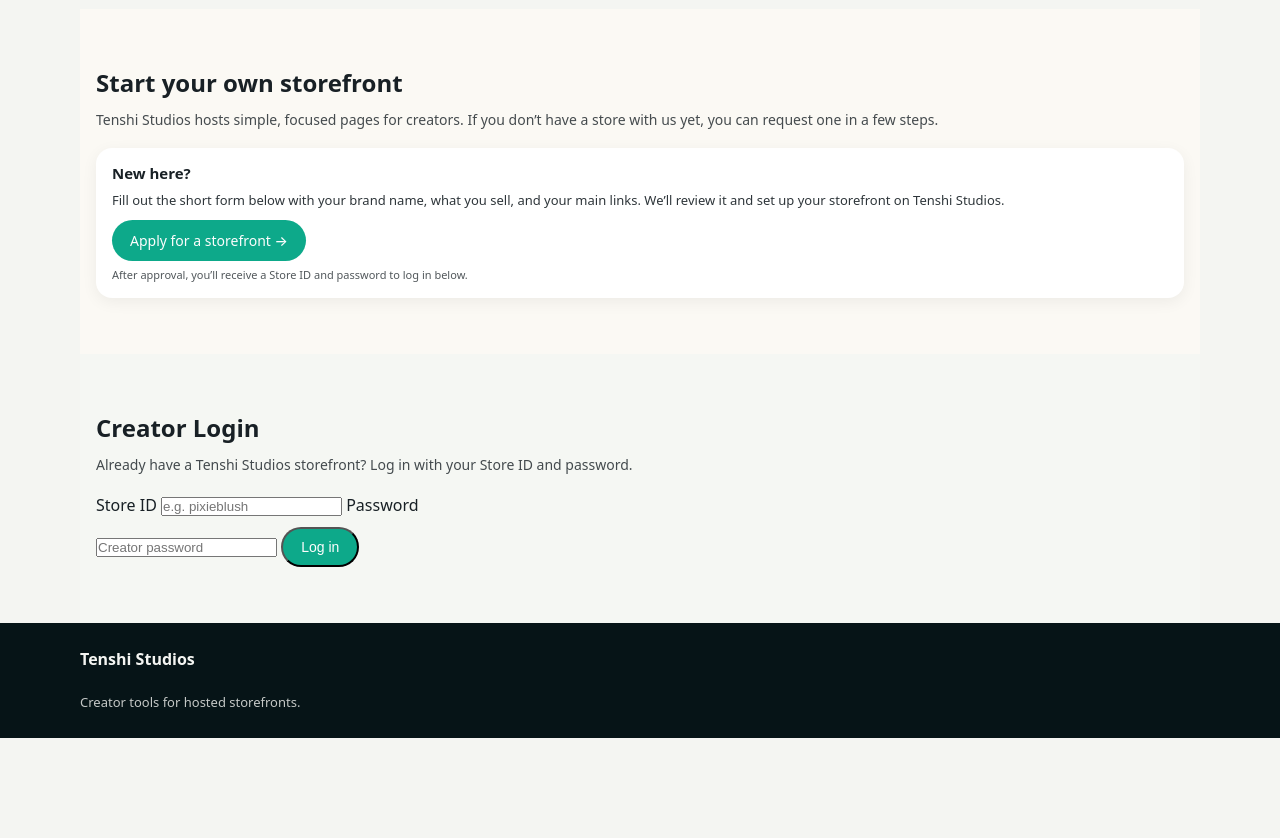
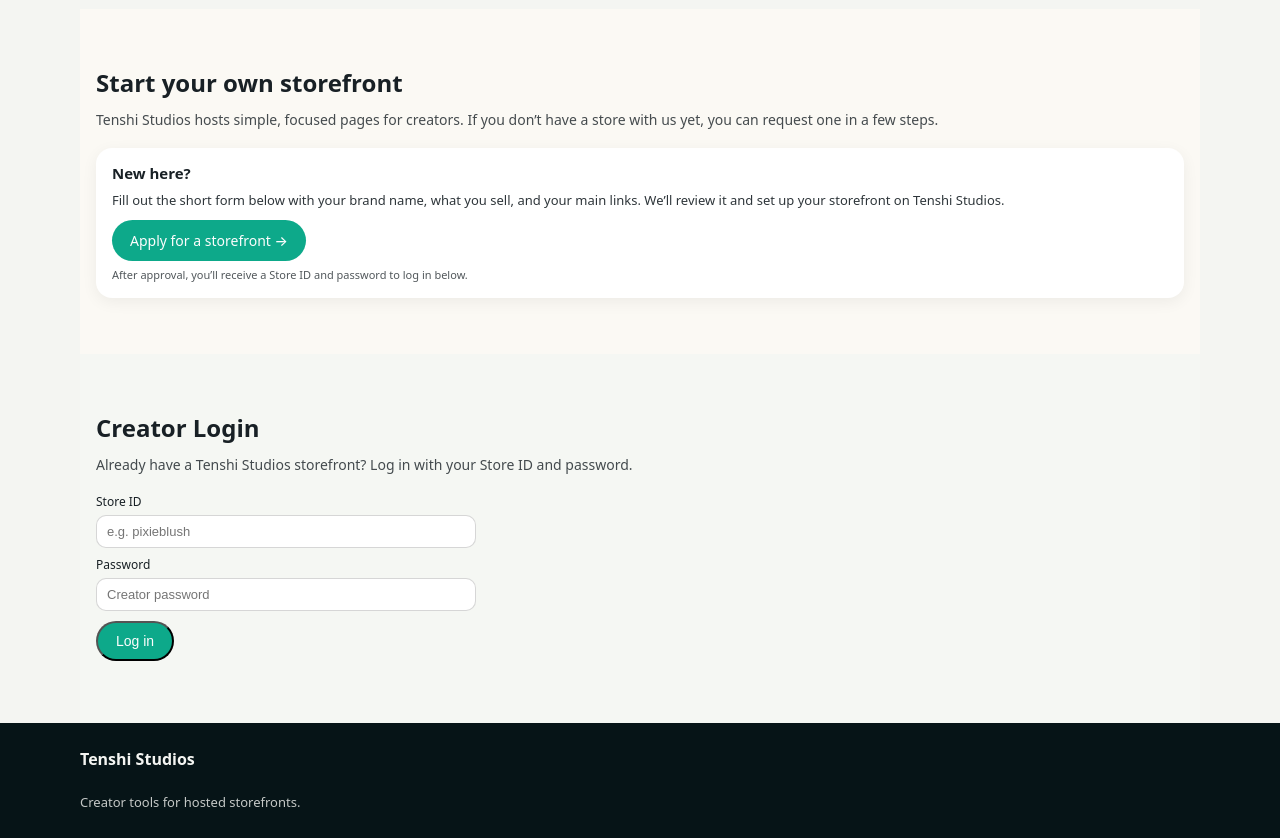
Before and after one commit to Tenshi90/tenshi-studios, a plain HTML site: page creator-login.html in a window 1280 px wide. Shown: the part 71-909 px from the top of the page. Before the commit the page ends 809 px from the top, so only its background shows below. Drawn offline with Linux system fonts and the light colour scheme.

Commit message:
Enhance styles for form fields and auth messages
Added styles for form fields and authentication messages.

```diff
--- a/styles.css
+++ b/styles.css
@@ -465,6 +465,33 @@ body {
 main {
   max-width: 1120px;
   margin: 0 auto;
+}.field-label {
+  display: block;
+  font-size: 12px;
+  margin-top: 8px;
+  margin-bottom: 4px;
+}
+
+.field-input {
+  width: 100%;
+  padding: 8px 10px;
+  border-radius: 10px;
+  border: 1px solid rgba(0, 0, 0, 0.16);
+  font-size: 13px;
+  background: #ffffff;
+}
+
+.auth-message {
+  font-size: 12px;
+  margin-top: 6px;
+}
+
+.auth-error {
+  color: #c0392b;
+}
+
+.auth-success {
+  color: #0da98a;
 }
 
 .store-hero {
```
